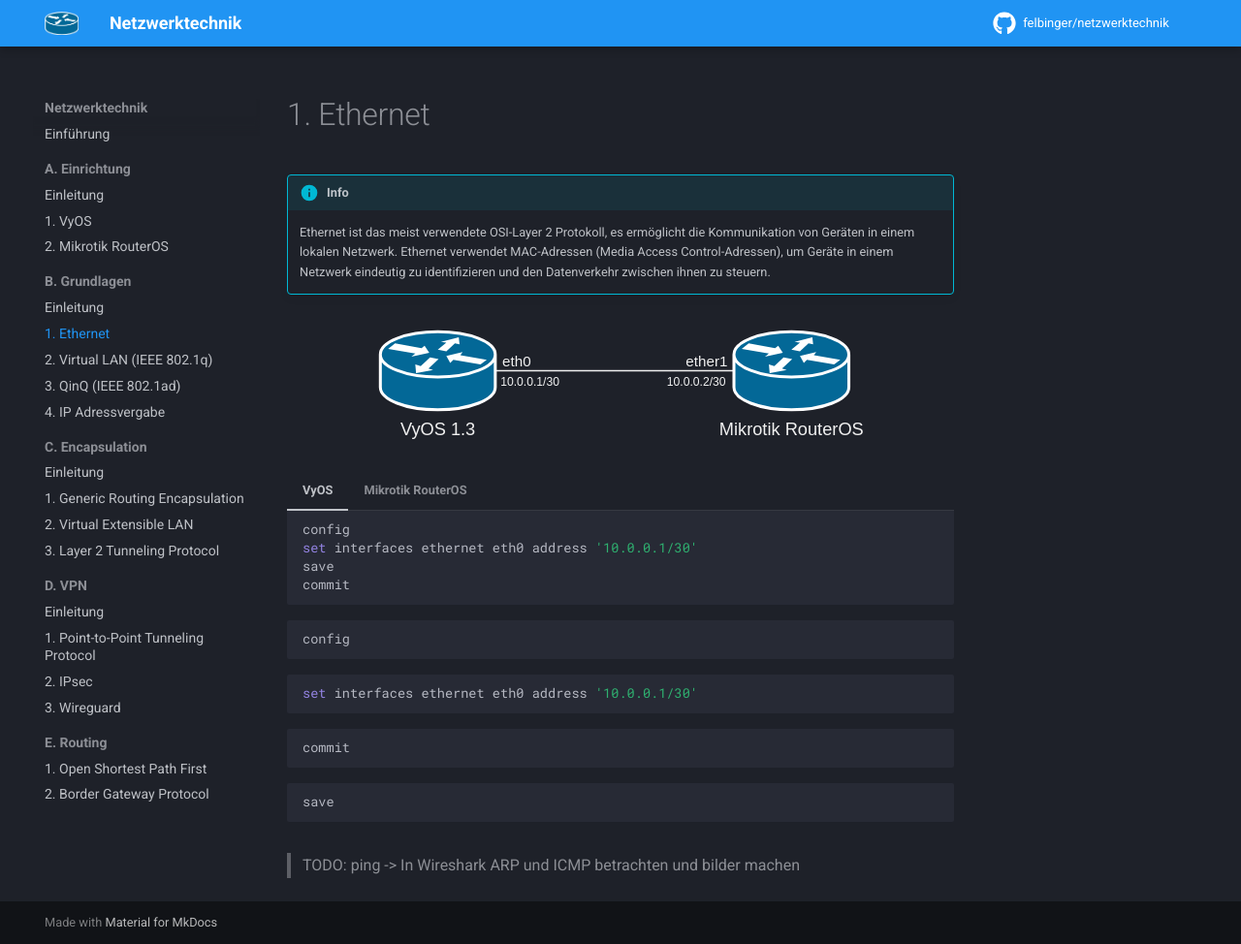
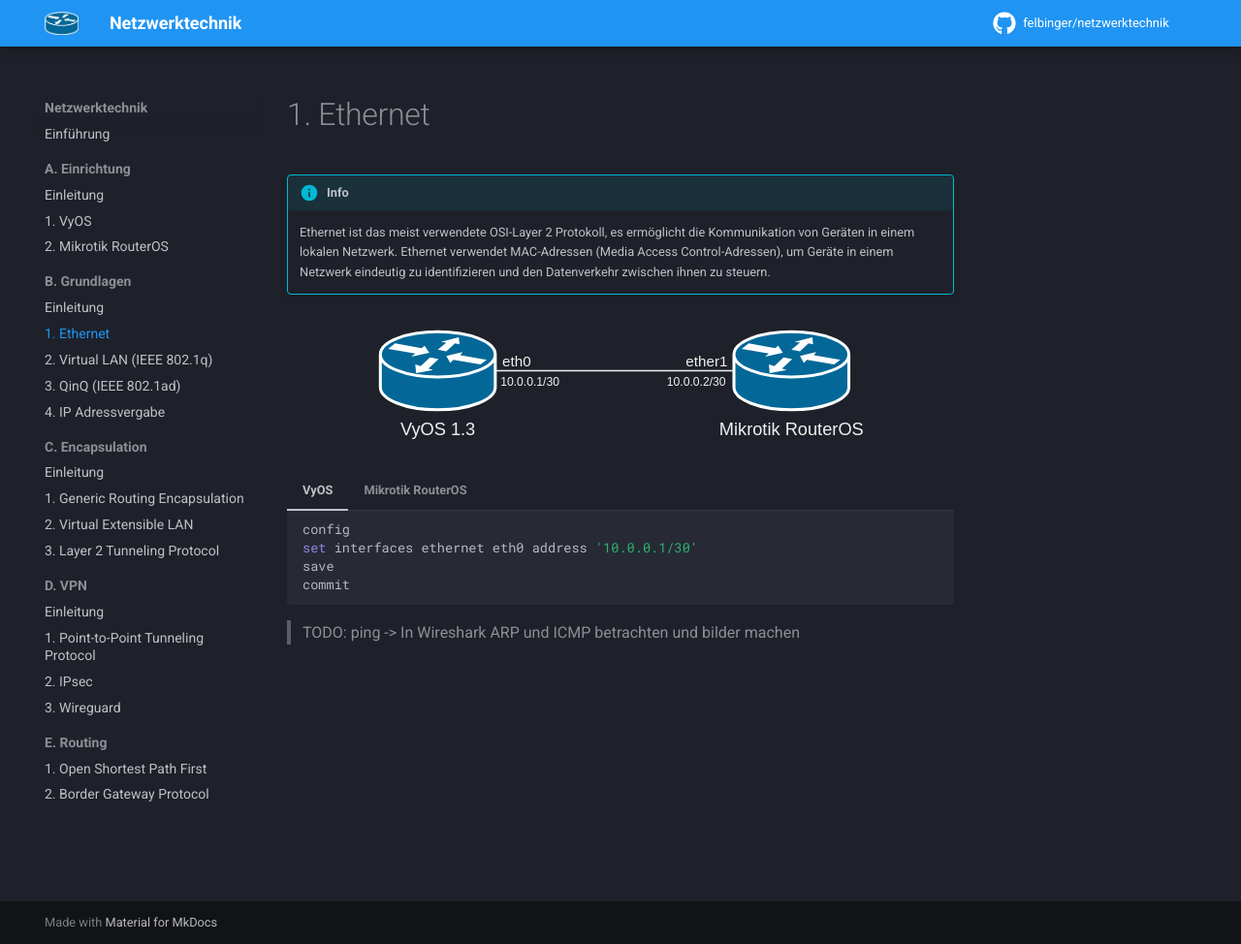
Before and after one commit to felbinger/netzwerktechnik, an MkDocs documentation site: the page built from docs/B._Grundlagen/1_ethernet.md, in a window 1280 px wide and 974 px high. Shown: the whole window at 97% size. Built offline with MkDocs 1.6.1 and Material for MkDocs 9.7.7, drawn with Linux system fonts in a browser that asks for light colours; comment, search, counter and statistics services are not loaded.

Commit message:
Update 1_ethernet.md

````diff
--- a/docs/B._Grundlagen/1_ethernet.md
+++ b/docs/B._Grundlagen/1_ethernet.md
@@ -18,20 +18,6 @@
     commit
     ```
 
-    ```sh
-    config
-    ```
-    ```sh
-    set interfaces ethernet eth0 address '10.0.0.1/30'
-    ```
-    ```sh
-    commit
-    ```
-    ```sh
-    save
-    ```
-
-
 === "Mikrotik RouterOS"
     ```sh
     ip/address/add address=10.0.0.2/30 interface=ether1
````
